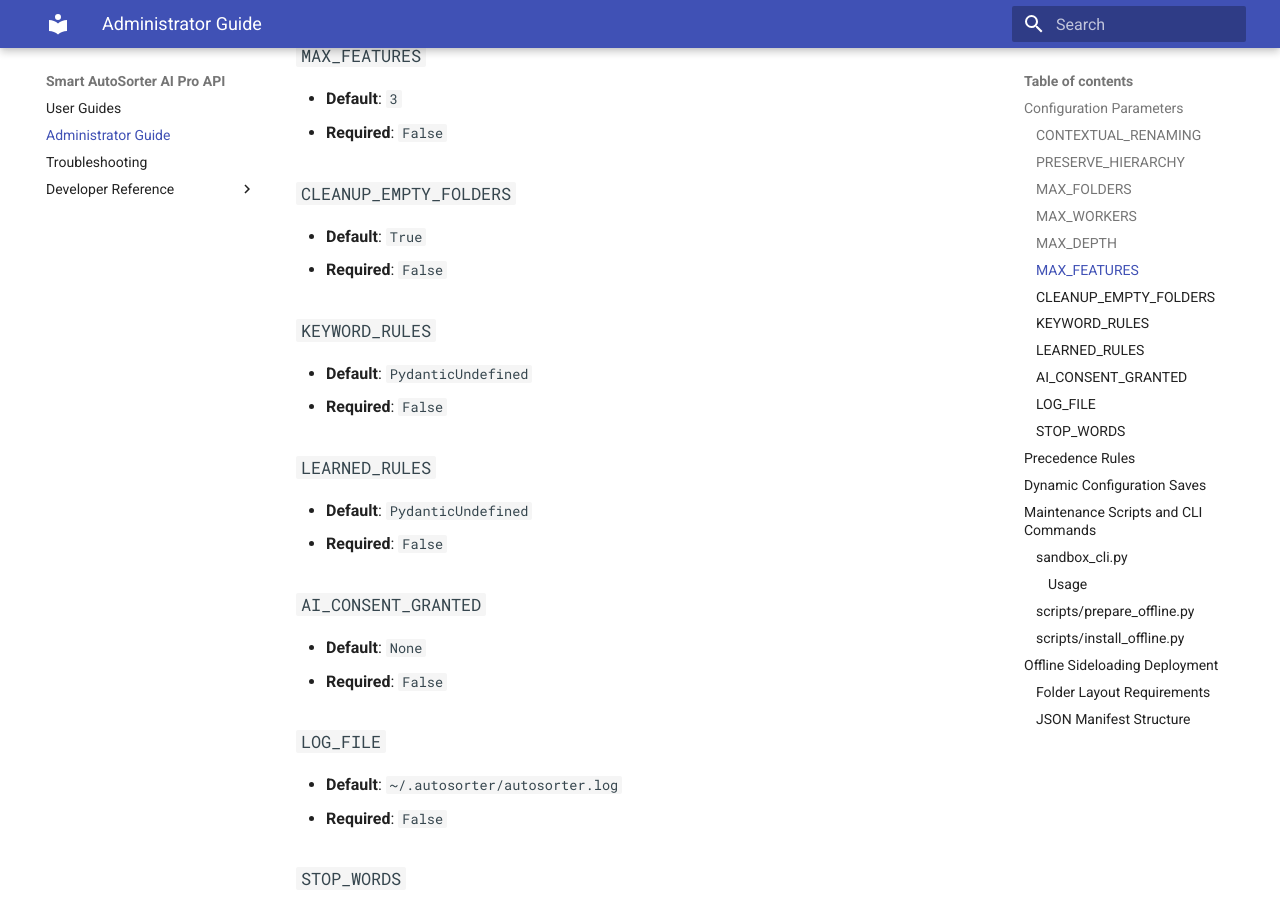
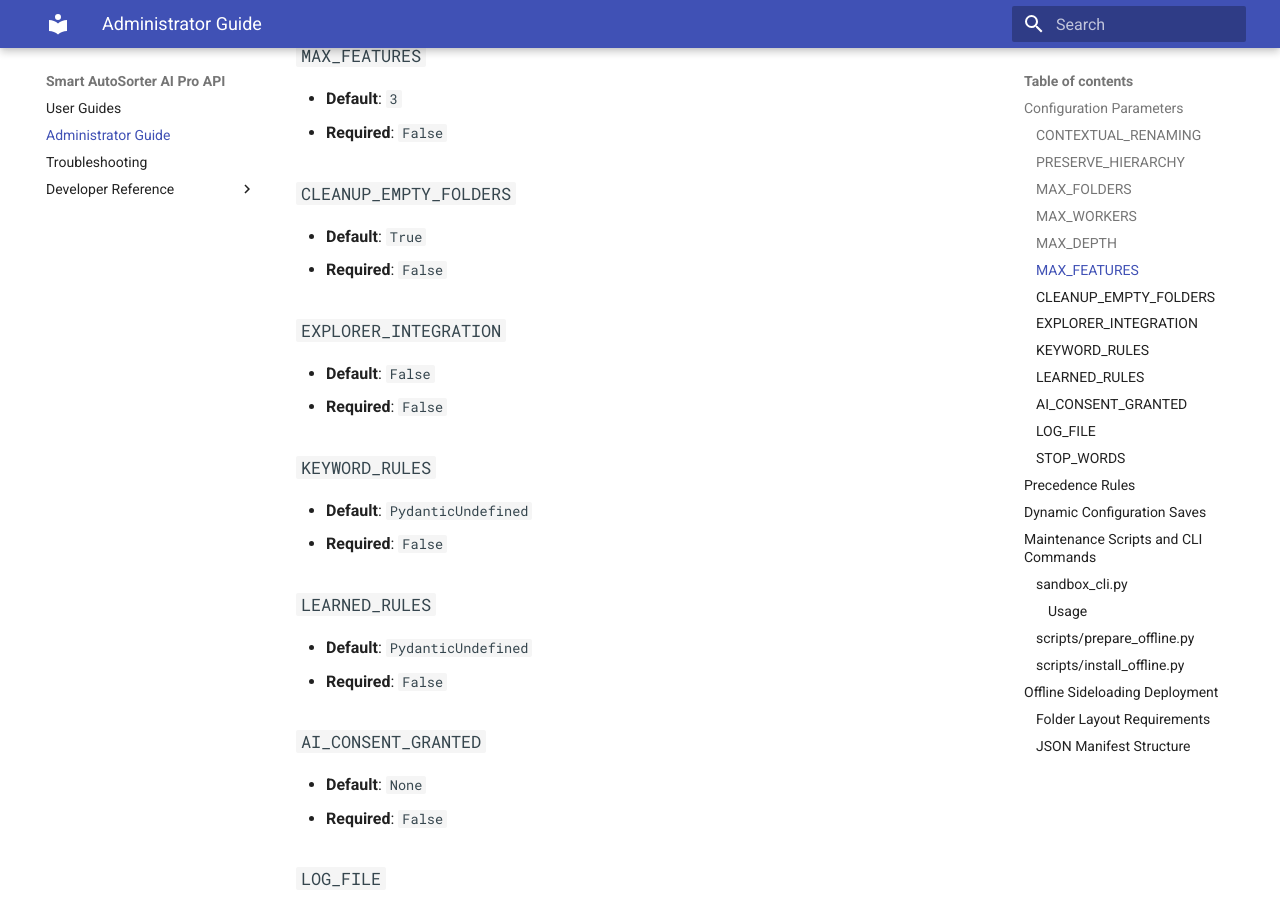
Before and after one commit to fderuiter/sortify, an MkDocs documentation site: the page built from docs/admin_guide.md, in a window 1280 px wide and 900 px high, scrolled down 1025 px. Built offline with MkDocs 1.6.1 and Material for MkDocs 9.7.7, drawn with Linux system fonts in a browser that asks for light colours.

Commit message:
fix: update docs for explorer integration

```diff
--- a/docs/admin_guide.md
+++ b/docs/admin_guide.md
@@ -32,6 +32,10 @@
 
 ### `CLEANUP_EMPTY_FOLDERS`
 - **Default**: `True`
+- **Required**: `False`
+
+### `EXPLORER_INTEGRATION`
+- **Default**: `False`
 - **Required**: `False`
 
 ### `KEYWORD_RULES`
```
Also changed, not shown: docs/api_reference.md (+4 -0 lines).
